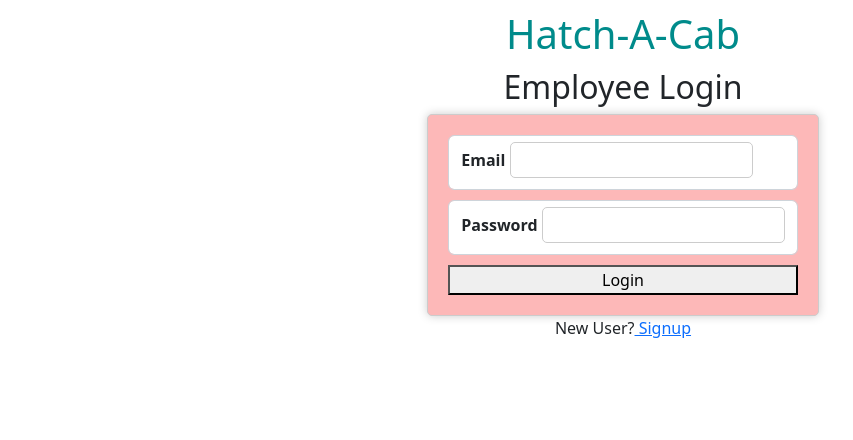
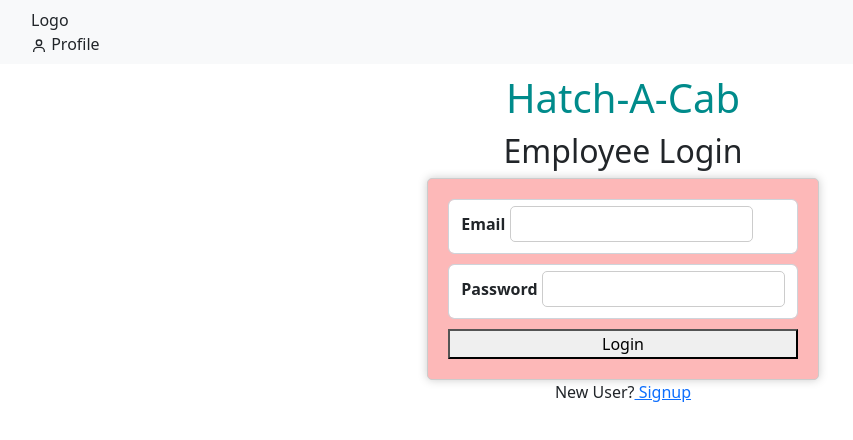
Before and after one commit to UI-GGN/CBP3-React-Rebels, a React (Create React App) app: page / in a window 1280 px wide. Shown: the top 440 px of the page, without its empty margins (17-870 px from the left). Built offline with nearby package versions, Linux system fonts and the light colour scheme.

Commit message:
RR|Soumya,Dhurva|Add. Navbar component

```diff
--- a/src/App.js
+++ b/src/App.js
@@ -10,6 +10,7 @@ import SignUp from './pages/Signup';
 import ErrorPage from './pages/ErrorPage';
 import LandingPage_ from './pages/LandingPage_';
 import BookingHistory from './pages/BookingHistory.tsx';
+import Navbar from './components/Navbar';
 
 function App() {
   const rides = [
@@ -44,6 +45,7 @@ function App() {
 
   return (
     <BrowserRouter>
+      <Navbar />
       <Routes>
         <Route path="/" element={<Login />} />
         <Route path="login" element={<Login />} />
--- /dev/null
+++ b/src/components/Navbar.js
@@ -0,0 +1,14 @@
+import { BiUser } from 'react-icons/bi';
+
+const Navbar = () => {
+  return (
+    <div className="bg-light flex flex-row justify-between px-5 py-2">
+      <div>Logo</div>
+      <div className="flex ">
+        <BiUser className="text-2xl" /> <span className="pl-2">Profile</span>
+      </div>
+    </div>
+  );
+};
+
+export default Navbar;
```
